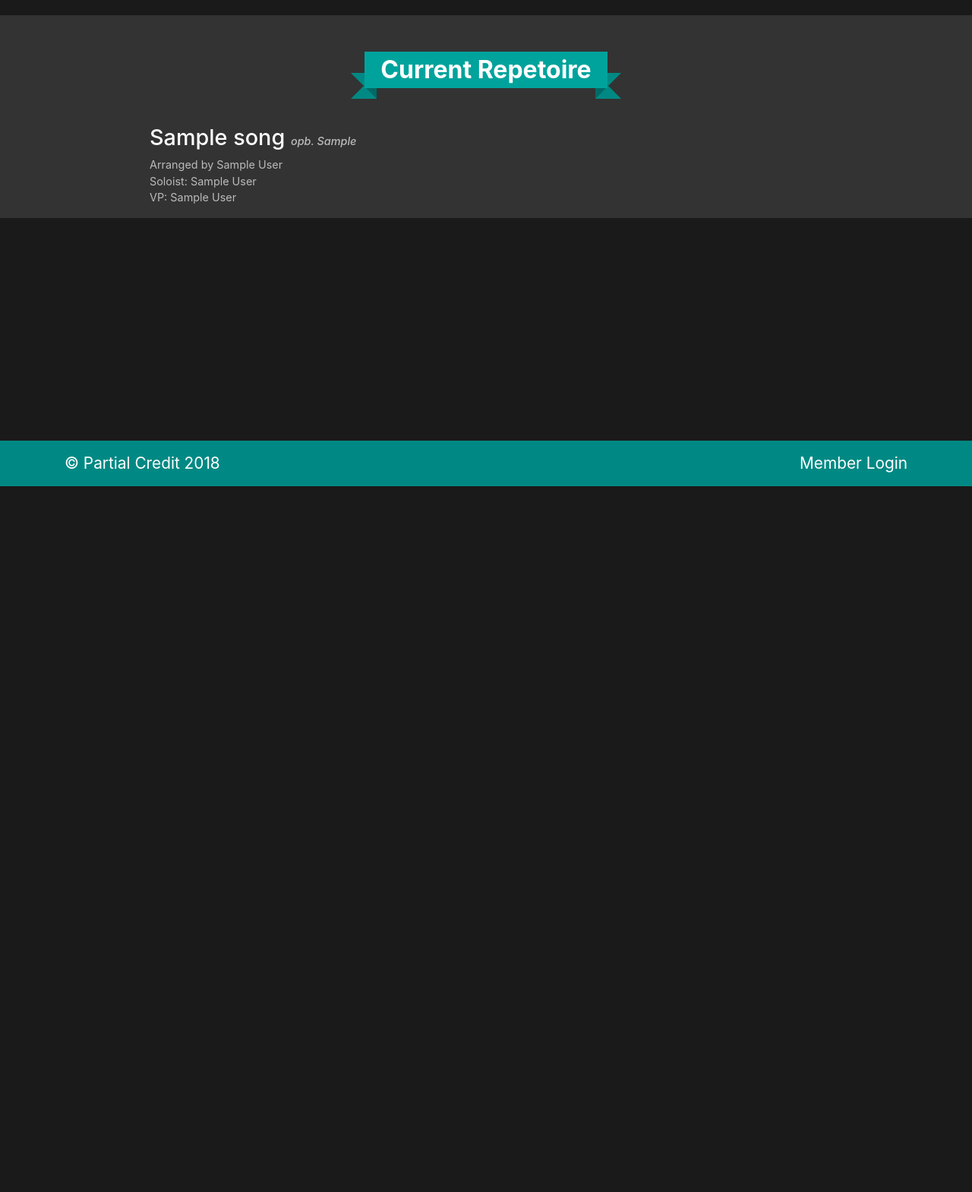
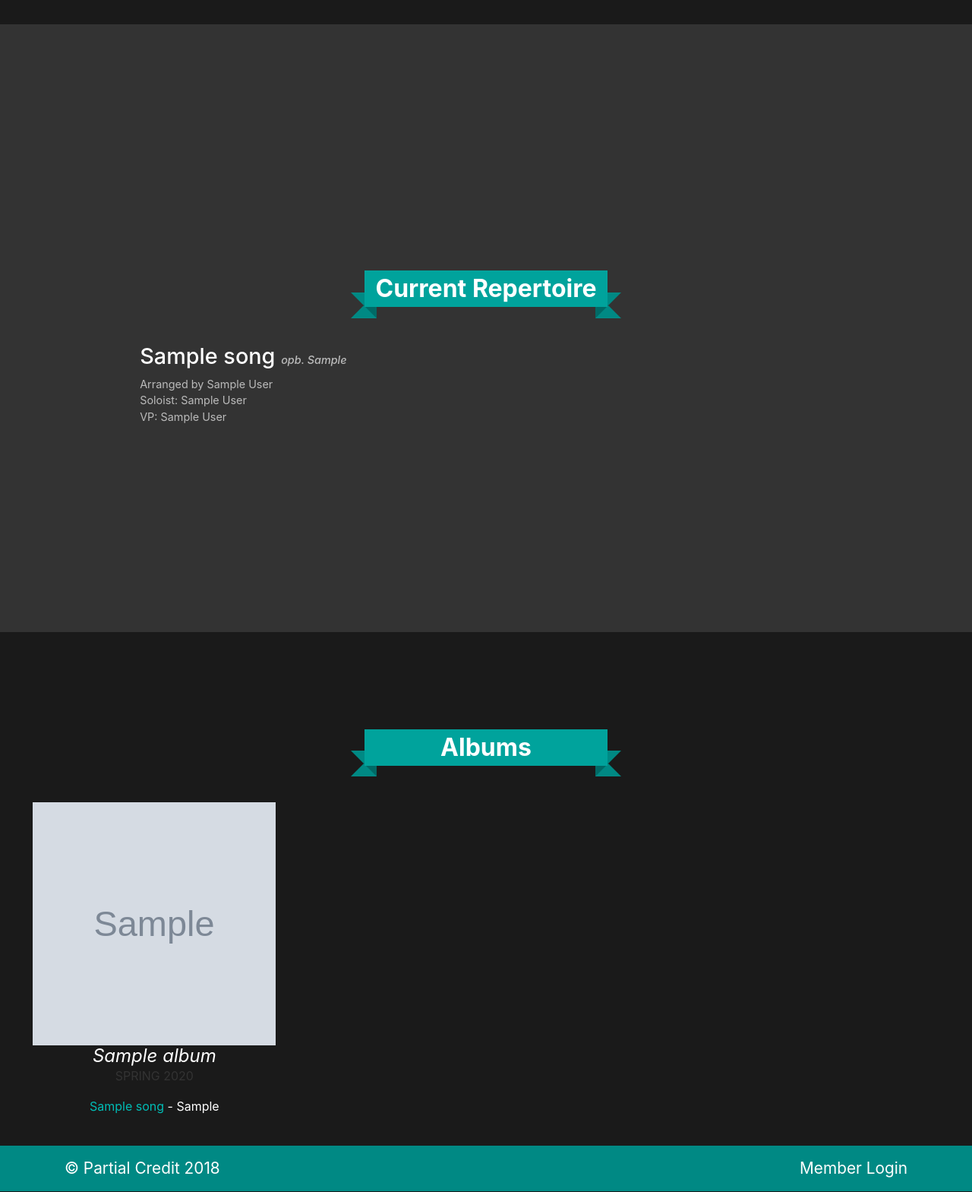
Before and after one commit to Partial-Credit/pc-web, a Django app: template music/templates/music/media.html in a window 1280 px wide. Shown: the part 147-1716 px from the top of the page at 76% size. Before the commit the page ends 787 px from the top, so only its background shows below. Run offline with Django 3.2, Linux system fonts and the light colour scheme; tables that the repository leaves empty hold one stand-in row (values such as "Sample post"); the template is opened without the code that fills it: values that come from a table or form of the project are taken from there, most other values are stand-ins (such as "Sample title", 1, 10 or a date in 2020); grey boxes marked "Sample" are stand-in pictures; parts of the project's set-up code (start-up, migrations or seed data) failed here and were passed over; some libraries are stand-ins or nearby versions.

Commit message:
ADD: albums model. REFACTOR: formatting for songs

```diff
--- a/base/static/base/style.css
+++ b/base/static/base/style.css
@@ -1,3 +1,4 @@
+@charset "UTF-8";
 html {
   height: 100%;
 }
@@ -13,6 +14,15 @@ main {
 
 #page-container {
   color: #bbb;
+}
+
+.container_text_center {
+  text-align: center;
+}
+
+div.text_left_justify {
+  display: inline-block;
+  text-align: left;
 }
 
 .navbar {
@@ -264,7 +274,7 @@ html {
 }
 
 .member h3 {
-  grid-column-start: span 2;
+  width: 100%;
   margin: 0px;
   color: white;
   background-color: #008984;
@@ -291,7 +301,7 @@ html {
   padding-bottom: 3em;
 }
 
-.col-sm {
+.flex_center {
   display: flex;
   justify-content: center;
   margin-right: 0px;
@@ -447,6 +457,10 @@ li {
   font-size: 1.8em;
 }
 
+.songs {
+  padding-left: 10%;
+}
+
 .song_title {
   color: white;
 }
@@ -456,25 +470,81 @@ li {
   font-size: 0.9em;
 }
 
+.vertical-center {
+  min-height: 100%;
+  /* Fallback for browsers do NOT support vh unit */
+  min-height: 100vh;
+  /* These two lines are counted as one 🙂       */
+  display: flex;
+  align-items: center;
+  justify-content: center;
+  margin-bottom: 5em;
+  margin-top: 2em;
+}
+
 .current_repetoire {
   margin-top: 20px;
+  width: 90%;
 }
 
-.songs {
-  padding-left: 15%;
-  padding-right: 10%;
+.album_info > h2 {
+  font-size: 1.5em;
+  font-weight: 400;
+  font-style: italic;
+  margin-bottom: 0px;
 }
 
-@media (max-width: 576px) {
+.release_year {
+  color: #333333;
+}
+
+.album_info > p.song_album {
+  margin-bottom: 0px;
+}
+
+.font_teal {
+  color: #00BCB5;
+}
+
+.album_cover {
+  height: 320px;
+  width: 320px;
+  background-size: cover;
+  background-position: center center;
+}
+
+@media (max-width: 768px) and (min-width: 576px) {
+  .songs {
+    padding-left: 30%;
+  }
+}
+@media (max-width: 576px) and (min-width: 426px) {
+  .songs {
+    padding-left: 25%;
+  }
+}
+@media (max-width: 426px) {
   .ribbon_small {
     font-size: 1.5em;
   }
 
   .songs {
-    text-align: center;
-    padding-left: 0%;
+    padding-left: 15%;
     padding-right: 0%;
   }
 }
+.album_cover {
+  height: 320px;
+  width: 320px;
+  background-size: cover;
+  background-position: center center;
+}
+
+.album .album_cover {
+  height: 320px;
+  width: 320px;
+  background-size: cover;
+  background-position: center center;
+}
 
 /*# sourceMappingURL=style.css.map */
--- a/music/admin.py
+++ b/music/admin.py
@@ -2,4 +2,6 @@ from django.contrib import admin
 
 # Register your models here.
 from .models import Song
+from .models import Album
 admin.site.register(Song)
+admin.site.register(Album)
--- a/music/models.py
+++ b/music/models.py
@@ -1,6 +1,7 @@
 from django.db import models
 import sys
 sys.path.append(sys.path[0] + "\\users")
+from django.core.validators import MinValueValidator, MaxValueValidator
 from users.models import Member
 # Create your models here.
 class Song(models.Model):
@@ -12,3 +13,17 @@ class Song(models.Model):
 
 	def __str__(self):
 		return self.title
+
+class Album(models.Model):
+	cover = models.ImageField(blank=True, default='default.png')
+	title = models.CharField(max_length=100)
+	release_year = models.PositiveSmallIntegerField (
+        validators=[ MinValueValidator(2000) ],
+        blank=True,
+        null=True,
+        help_text = "Please use the following format: <em>YYYY</em>."
+    )
+	songs = models.ManyToManyField(Song, related_name="songs", blank=True, symmetrical=False)
+
+	def __str__(self):
+		return self.title
--- a/music/templates/music/media.html
+++ b/music/templates/music/media.html
@@ -1,16 +1,16 @@
 {% extends 'base/base.html' %}
 {% load template_music %}
 {% block content %}
-<div class = "container_fluid current_repetoire gray_background">
-	<div class = "container_fluid">
+<div class = "container_fluid vertical-center gray_background">
+	<div class = "container_fluid current_repetoire">
 		<div class="row">
-			<div class= "col non-semantic-protector">
-				<h2 id = "font_white" class="card ribbon_header ribbon_small">Current Repetoire</h2>
+			<div class= "col non-semantic-protector center-block">
+				<h2 id = "font_white" class="card ribbon_header ribbon_small">Current Repertoire</h2>
 			</div>
 		</div>
 		<div class = "row songs">
 	 {% for song in songs %}
-	 	<div class= "col-xs-6 col-md-6 col-lg-4 center-block song_info">
+	 	<div class= "col-xs-6 col-md-6 col-lg-4 center-block song_info ">
 		<h2> <span class ="song_title"> {{ song.title }}</span> <span class="opb">opb. {{ song.opb }}</span></h2>
 		{% if song.arranger %}
 		<p>Arranged by {{ song.arranger.all|listItems }}</p>
@@ -26,4 +26,29 @@
 	 	</div>
 	</div>
 </div>
+<div id = "albums" class = "container_fluid">
+	<div class="row">
+			<div class= "col non-semantic-protector">
+				<h2 id = "font_white" class="card ribbon_header ribbon_small">Albums</h2>
+			</div>
+	</div>
+	<div class = "row center-block">
+		{% for album in albums %}
+		<div class = "col-sm-12 col-md-6 col-lg-4">
+		<div class = "col-sm" align="center">
+			<div class = "album_cover" style  ="background-image: url('{{ album.cover.url }}') "></div>
+		</div>
+		<div class= "col-sm" align="center">
+			<div id = "font_white" class="album_info">
+				<h2> {{ album.title }} </h2>
+				<p class="release_year"> SPRING {{ album.release_year }} </p>
+				{% for song in album.songs.all %}
+				<p class = "song_album"><span class = "font_teal">{{ song }}</span> - {{song.opb}}</p>
+				{% endfor %}
+			</div>
+		</div>
+		</div>
+		{% endfor %}
+	</div>
+</div>
 {% endblock %}
```
Also changed, not shown: about/templates/about/index.html (+6 -6 lines), base/static/base/scss/partials/_about.scss (+5 -2 lines), base/static/base/scss/partials/_base.scss (+9 -0 lines), base/static/base/scss/partials/_music.scss (+75 -6 lines), music/views.py (+3 -5 lines).
